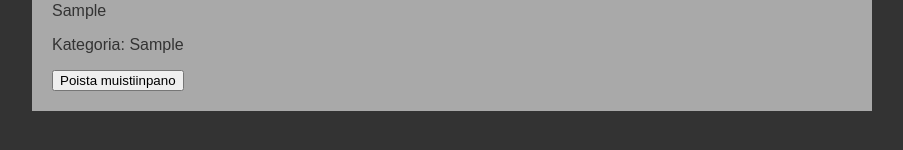
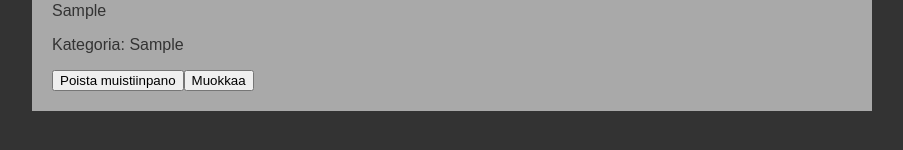
Before and after one commit to jounikivi/selainohjlemointi_react_project, a React (Create React App) app in the folder muistiinpanosovellus/: page / in a window 1280 px wide. Both pictures are taken after typing "Sample", "Sample", "Sample" into the empty fields and a click on the button "Lisää muistiinpano". Shown: the part 518-668 px from the top of the page, without its empty margins (188-1091 px from the left). Built offline with nearby package versions, Linux system fonts and the light colour scheme.

Commit message:
lisätty muokkaa nappi

```diff
--- a/muistiinpanosovellus/src/components/Note.js
+++ b/muistiinpanosovellus/src/components/Note.js
@@ -1,12 +1,13 @@
 // Note.js
 import React from 'react';
 
-const Note = ({ note, deleteNote }) => {
+const Note = ({ note, deleteNote, editNote }) => {
   return (
     <div>
       <p>{note.text}</p>
       <p>Kategoria: {note.category}</p>
       <button onClick={() => deleteNote(note.id)}>Poista muistiinpano</button>
+      <button onClick={() => editNote(note.id)}>Muokkaa</button>
     </div>
   );
 };
```
